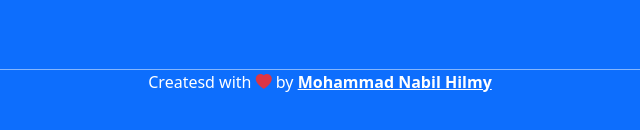
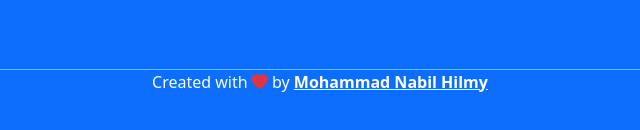
Before and after one commit to mohammadnabilhilmy/mohammadnabilhilmy.github.io, a plain HTML site: page index.html in a window 1280 px wide. Shown: the part 2792-2922 px from the top of the page, 320-960 px from the left. Drawn offline with nearby package versions, Linux system fonts and the light colour scheme.

```diff
--- a/index.html
+++ b/index.html
@@ -171,7 +171,7 @@
 
   <!-- footer -->
   <footer class="bg-primary text-bg-dark text-center pb-5">
-    <p>Createsd with <i class="bi bi-heart-fill text-danger "></i> by <a href="https://www.instagram.com/mnhstore_id/"
+    <p>Created with <i class="bi bi-heart-fill text-danger "></i> by <a href="https://www.instagram.com/mnhstore_id/"
         class="text-white fw-bold">Mohammad Nabil
         Hilmy</a></a></p>
 
```
